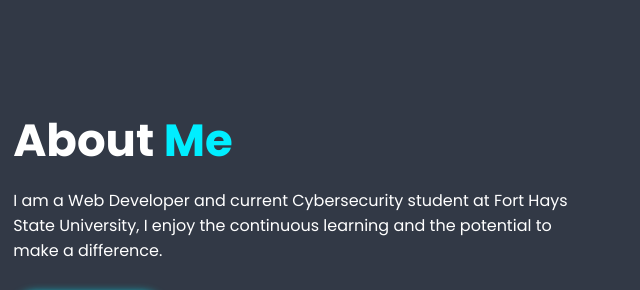
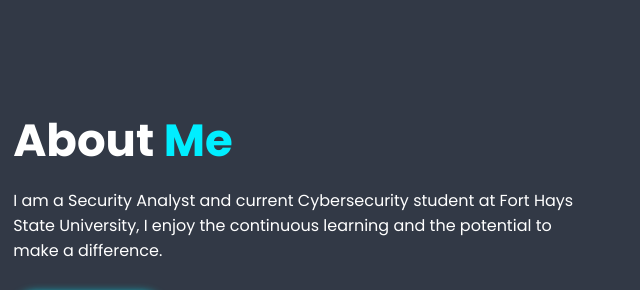
Before and after one commit to jowii26/Portfolio, a plain HTML site: page index.html in a window 1280 px wide. Shown: the part 1014-1304 px from the top of the page, 570-1210 px from the left. Drawn offline with nearby package versions, Linux system fonts and the light colour scheme.

Commit message:
index.html

```diff
--- a/index.html
+++ b/index.html
@@ -56,7 +56,7 @@
             <div class="about-content">
                 <h2 class="heading">About <span>Me</span></h2>
 
-                <p>I am a Web Developer and current Cybersecurity student at Fort Hays State University,
+                <p>I am a Security Analyst and current Cybersecurity student at Fort Hays State University,
                 I enjoy the continuous learning and the potential to make a difference.
                 </p>
                     <a href="#" class="btn">Read More</a>
```
